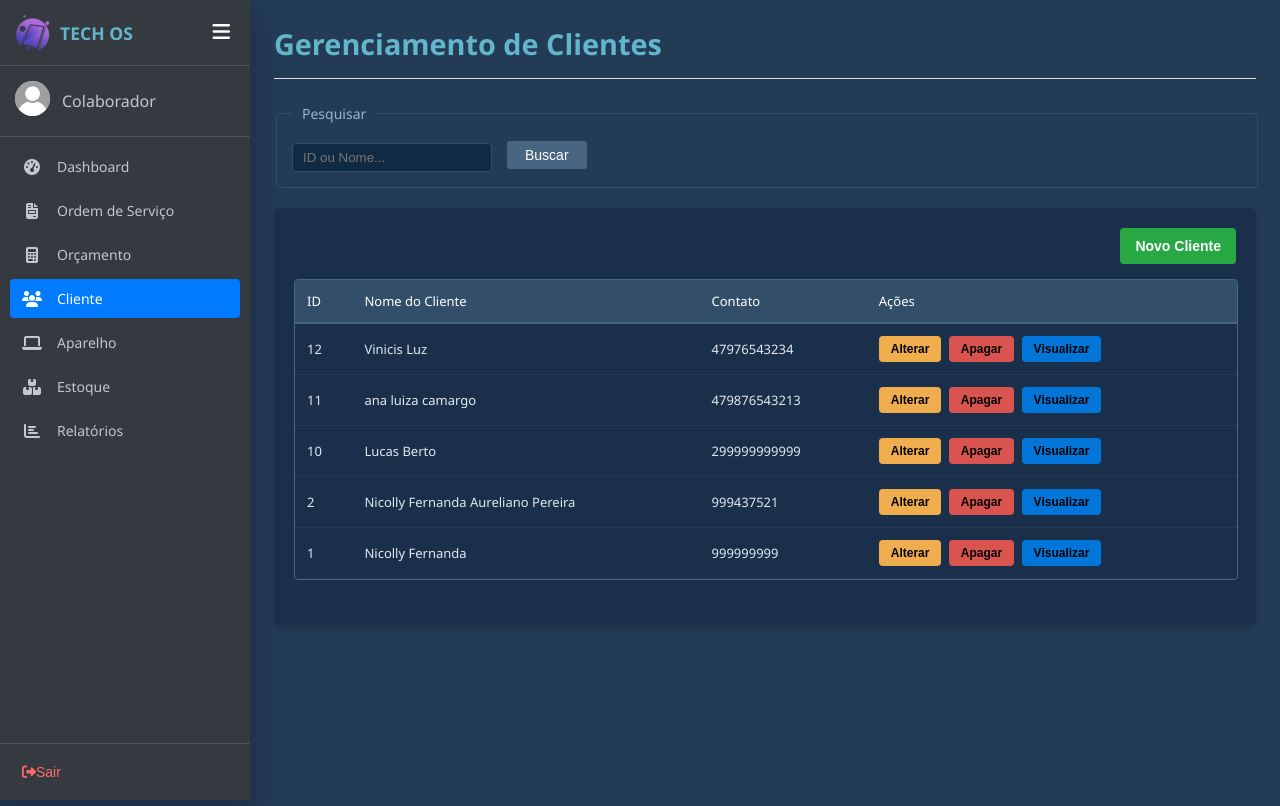
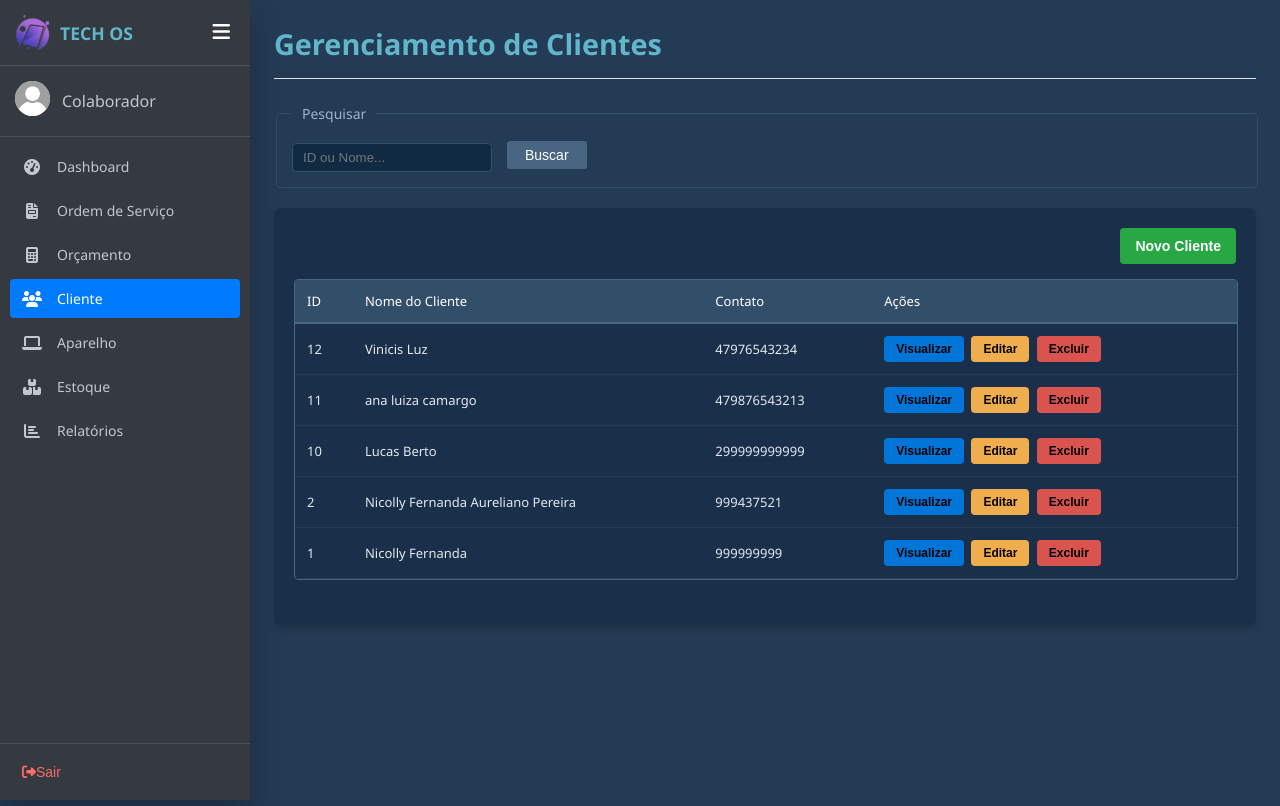
Before and after one commit to thayanecalistro/TechOs, a PHP site: page /cliente.php in a window 1280 px wide. Shown: the top 806 px of the page. Run offline with PHP 8.4, Linux system fonts and the light colour scheme; data comes from the database, SQL or seed files in the repository; both versions use the stored data as it was after the commit.

Commit message:
Add
Mudanças necessárias para chamado, aula de manutenção de sistemas.

```diff
--- a/php/funcaoAparelho.php
+++ b/php/funcaoAparelho.php
@@ -47,6 +47,12 @@ function listaAparelho($pesquisa = null){
                     <td>".htmlspecialchars($modelo, ENT_QUOTES, 'UTF-8')."</td>
                     <td>".htmlspecialchars($imei, ENT_QUOTES, 'UTF-8')."</td>
                     <td>
+                        <button
+                            class='btn-visualizar-tabela btn-visualizar' title='Visualizar'
+
+                            >Visualizar
+                            </button>
+
                         <button type='button' class='btn-aviso btn-alterar'
                                 data-id='{$id}'
                                 data-cliente='{$idCliente}'
--- a/php/funcaoCliente.php
+++ b/php/funcaoCliente.php
@@ -35,25 +35,6 @@
                           <td >".$coluna['nomeCliente']."</td>
                           <td >".$coluna['telefoneCliente']."</td>
                           <td>
-                            <button class='btn-alterar-tabela btn-alterar' title='Alterar'
-                            data-id='".$coluna['idCliente']."'
-                            data-nome='".htmlspecialchars($coluna['nomeCliente'],ENT_QUOTES)."'
-                            data-cpf='".htmlspecialchars($coluna['cpfCliente'],ENT_QUOTES)."'
-                            data-telefone='".htmlspecialchars($coluna['telefoneCliente'],ENT_QUOTES)."'
-                            data-cep='".htmlspecialchars($coluna['cepCliente'],ENT_QUOTES)."'
-                            data-endereco='".htmlspecialchars($coluna['enderecoCliente'],ENT_QUOTES)."'
-                            data-numero='".htmlspecialchars($coluna['numeroCliente'],ENT_QUOTES)."'
-                            data-complemento='".htmlspecialchars($coluna['complementoCliente'],ENT_QUOTES)."'
-                            data-bairro='".htmlspecialchars($coluna['bairroCliente'],ENT_QUOTES)."'
-                            data-cidade='".htmlspecialchars($coluna['cidadeCliente'],ENT_QUOTES)."'
-                            data-estado='".htmlspecialchars($coluna['estadoCliente'],ENT_QUOTES)."'
-                            > Alterar
-                            </button>
-
-                            <button class='btn-apagar-tabela btn-apagar' title='Apagar' data-id='".$coluna['idCliente']."'>
-                            Apagar
-                            </button>
-
                             <button
                             class='btn-visualizar-tabela btn-visualizar' title='Visualizar'
 
@@ -70,6 +51,25 @@
                             data-estado='".htmlspecialchars($coluna['estadoCliente'],ENT_QUOTES)."'
                             >Visualizar
                             </button>
+
+                            <button class='btn-alterar-tabela btn-alterar' title='Alterar'
+                            data-id='".$coluna['idCliente']."'
+                            data-nome='".htmlspecialchars($coluna['nomeCliente'],ENT_QUOTES)."'
+                            data-cpf='".htmlspecialchars($coluna['cpfCliente'],ENT_QUOTES)."'
+                            data-telefone='".htmlspecialchars($coluna['telefoneCliente'],ENT_QUOTES)."'
+                            data-cep='".htmlspecialchars($coluna['cepCliente'],ENT_QUOTES)."'
+                            data-endereco='".htmlspecialchars($coluna['enderecoCliente'],ENT_QUOTES)."'
+                            data-numero='".htmlspecialchars($coluna['numeroCliente'],ENT_QUOTES)."'
+                            data-complemento='".htmlspecialchars($coluna['complementoCliente'],ENT_QUOTES)."'
+                            data-bairro='".htmlspecialchars($coluna['bairroCliente'],ENT_QUOTES)."'
+                            data-cidade='".htmlspecialchars($coluna['cidadeCliente'],ENT_QUOTES)."'
+                            data-estado='".htmlspecialchars($coluna['estadoCliente'],ENT_QUOTES)."'
+                            > Editar
+                            </button>
+
+                            <button class='btn-apagar-tabela btn-apagar' title='Apagar' data-id='".$coluna['idCliente']."'>
+                            Excluir
+                            </button>
                           </td>
 
                      </tr>";
--- a/php/funcaoFuncionario.php
+++ b/php/funcaoFuncionario.php
@@ -35,34 +35,6 @@
                           <td>".$coluna['tipoFuncionario']."</td>
                           <td>".$coluna['nomeFuncionario']."</td>
                           <td>
-                            <button class='btn-alterar-tabela btn-alterar' title='Alterar'
-
-                            data-id='".$coluna['idFuncionario']."'
-                            data-tipo='".htmlspecialchars($coluna['tipoFuncionario'], ENT_QUOTES)."'
-                            data-nome='".htmlspecialchars($coluna['nomeFuncionario'], ENT_QUOTES)."'
-                            data-cpf='".htmlspecialchars($coluna['cpfFuncionario'], ENT_QUOTES)."'
-                            data-email='".htmlspecialchars($coluna['emailFuncionario'], ENT_QUOTES)."'
-                            data-telefone='".htmlspecialchars($coluna['telefoneFuncionario'], ENT_QUOTES)."'
-                            data-cep='".htmlspecialchars($coluna['cepFuncionario'], ENT_QUOTES)."'
-                            data-endereco='".htmlspecialchars($coluna['enderecoFuncionario'], ENT_QUOTES)."'
-                            data-numero='".htmlspecialchars($coluna['numeroFuncionario'], ENT_QUOTES)."'
-                            data-complemento='".htmlspecialchars($coluna['complementoFuncionario'], ENT_QUOTES)."'
-                            data-bairro='".htmlspecialchars($coluna['bairroFuncionario'], ENT_QUOTES)."'
-                            data-cidade='".htmlspecialchars($coluna['cidadeFuncionario'], ENT_QUOTES)."'
-                            data-estado='".htmlspecialchars($coluna['estadoFuncionario'], ENT_QUOTES)."'
-                            data-login='".htmlspecialchars($coluna['login'], ENT_QUOTES)."'
-                            data-senha='".htmlspecialchars($coluna['senha'], ENT_QUOTES)."'
-
-                            >
-                            Alterar
-                            </button>
-
-                            <button class='btn-apagar-tabela btn-apagar' title='Apagar'
-                            data-id='".$coluna['idFuncionario']."'
-                            >
-                            Apagar
-                            </button>
-
                             <button class='btn-visualizar-tabela btn-visualizar' title='Visualizar'
 
                             data-id='".$coluna['idFuncionario']."'
@@ -82,6 +54,34 @@
                             data-senha='".htmlspecialchars($coluna['senha'], ENT_QUOTES)."'
 
                             >Visualizar</button>
+
+                            <button class='btn-alterar-tabela btn-alterar' title='Alterar'
+
+                            data-id='".$coluna['idFuncionario']."'
+                            data-tipo='".htmlspecialchars($coluna['tipoFuncionario'], ENT_QUOTES)."'
+                            data-nome='".htmlspecialchars($coluna['nomeFuncionario'], ENT_QUOTES)."'
+                            data-cpf='".htmlspecialchars($coluna['cpfFuncionario'], ENT_QUOTES)."'
+                            data-email='".htmlspecialchars($coluna['emailFuncionario'], ENT_QUOTES)."'
+                            data-telefone='".htmlspecialchars($coluna['telefoneFuncionario'], ENT_QUOTES)."'
+                            data-cep='".htmlspecialchars($coluna['cepFuncionario'], ENT_QUOTES)."'
+                            data-endereco='".htmlspecialchars($coluna['enderecoFuncionario'], ENT_QUOTES)."'
+                            data-numero='".htmlspecialchars($coluna['numeroFuncionario'], ENT_QUOTES)."'
+                            data-complemento='".htmlspecialchars($coluna['complementoFuncionario'], ENT_QUOTES)."'
+                            data-bairro='".htmlspecialchars($coluna['bairroFuncionario'], ENT_QUOTES)."'
+                            data-cidade='".htmlspecialchars($coluna['cidadeFuncionario'], ENT_QUOTES)."'
+                            data-estado='".htmlspecialchars($coluna['estadoFuncionario'], ENT_QUOTES)."'
+                            data-login='".htmlspecialchars($coluna['login'], ENT_QUOTES)."'
+                            data-senha='".htmlspecialchars($coluna['senha'], ENT_QUOTES)."'
+                            >
+                            Editar
+                            </button>
+
+                            <button class='btn-apagar-tabela btn-apagar' title='Apagar'
+                            data-id='".$coluna['idFuncionario']."'
+                            >
+                            Excluir
+                            </button>
+
                             </td>
                      </tr>";
             $contador++; // Soma 1 para a próxima linha
```
Also changed, not shown: css/aparelhos.css (+10 -2 lines), includes/techos.sql (+7 -3 lines).
